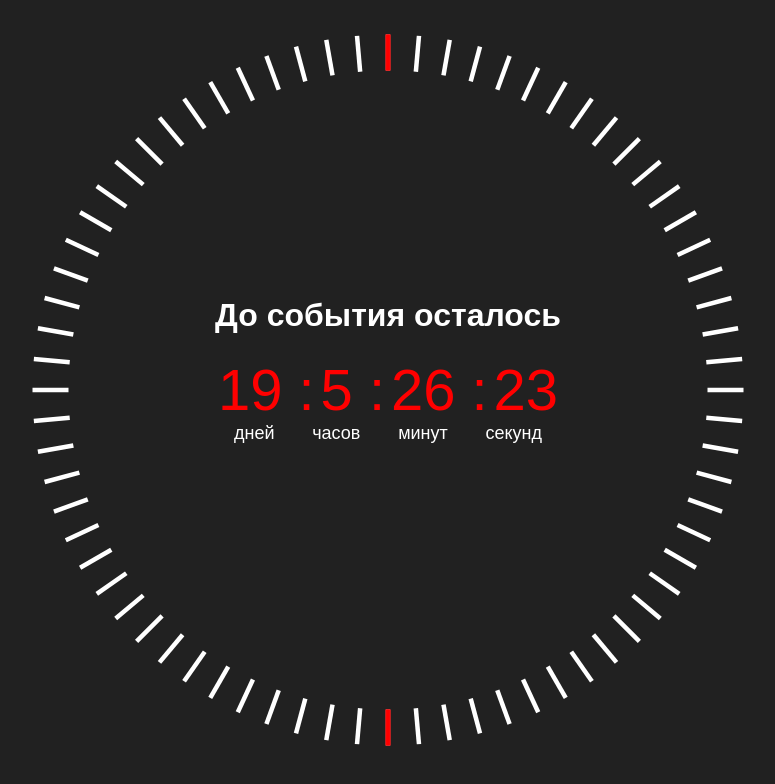
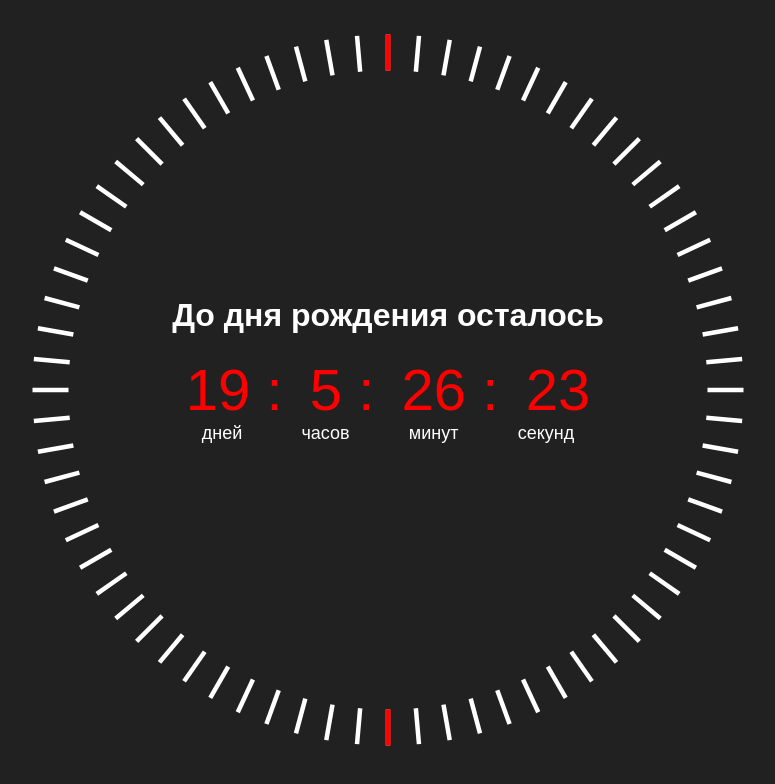
Before and after one commit to FotiniaFrost/FinalCountdown, a plain HTML site: page index.html in a window 1280 px wide. Shown: the whole page, without its empty margins (252-1027 px from the left). Drawn offline with Linux system fonts and the light colour scheme.

Commit message:
Update index.html

```diff
--- a/index.html
+++ b/index.html
@@ -2,7 +2,6 @@
 
 <html lang="ru">
 <head>
-
 	<meta charset="utf-8" />
 	<title>Таймер обратного отсчета</title>
 	<meta name="description" content="" />
@@ -10,7 +9,6 @@
 	<meta name="viewport" content="width=device-width, initial-scale=1.0" />
 	<!--<link rel="shortcut icon" href="favicon.png" />-->
 	<link rel="stylesheet" href="css/main.css" />
-
 </head>
 <body>
 	<div class="wrapper">
@@ -50,7 +48,7 @@
 		</svg>
 
 		<div id='countdown'>
-			<h1>До события осталось</h1>
+			<h1>До дня рождения осталось</h1>
 			<div id="count">
 				<div class='items'>
 					<span id='days'></span>
```
